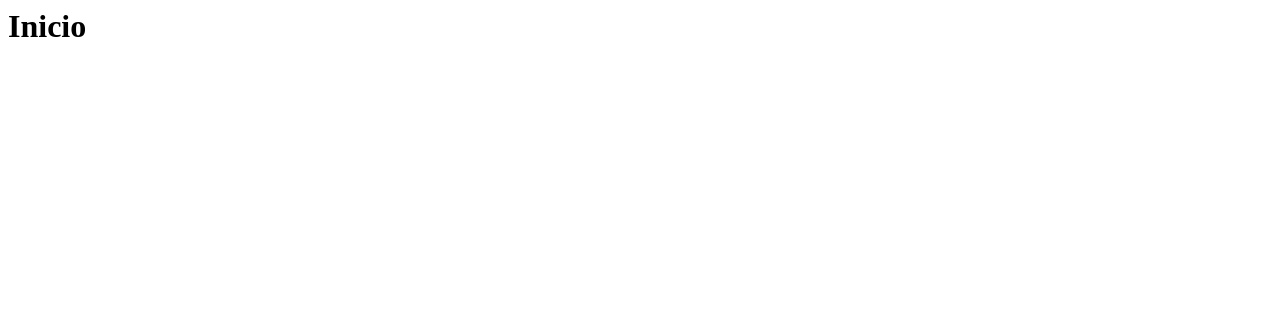
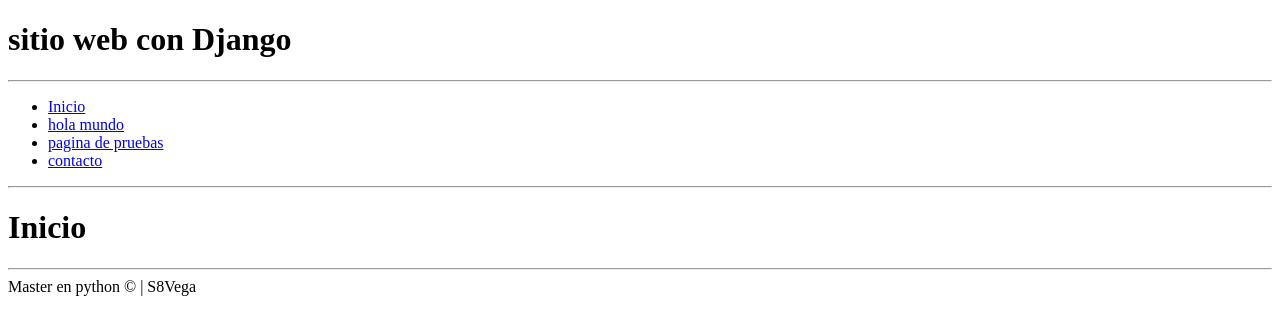
Before and after one commit to S8Vega/PracticaDjango, a Django app: page / in a window 1280 px wide. Before the commit the part shown is almost empty. Shown: the top 335 px of the page. Run offline with Django 3.2, Linux system fonts and the light colour scheme.

Commit message:
layout, bloques y herencia de plantillas

```diff
--- a/miapp/templates/hola_mundo.html
+++ b/miapp/templates/hola_mundo.html
@@ -1,2 +1,5 @@
+{% extends "layout.html"%} {% block title %}hola mundo {% endblock%}
+{%block content %}
 <h1>hola mundo</h1>
 <h3>soy Sebastian</h3>
+{% endblock%}
--- a/miapp/templates/index.html
+++ b/miapp/templates/index.html
@@ -1 +1,4 @@
+{% extends "layout.html"%} {% block title %}Inicio {% endblock%}
+{% block content %}
 <h1>Inicio</h1>
+{% endblock%}
--- /dev/null
+++ b/miapp/templates/layout.html
@@ -0,0 +1,29 @@
+<!DOCTYPE html>
+<html lang="es">
+  <head>
+    <meta charset="UTF-8" />
+    <title>{%block title%} {% endblock %} | S8Vega</title>
+  </head>
+  <body>
+    <h1>sitio web con Django</h1>
+    <hr />
+    <ul>
+      <li>
+        <a href="/inicio">Inicio</a>
+      </li>
+      <li>
+        <a href="/hola-mundo">hola mundo</a>
+      </li>
+      <li>
+        <a href="/pagina-pruebas">pagina de pruebas</a>
+      </li>
+      <li>
+        <a href="/contacto">contacto</a>
+      </li>
+    </ul>
+    <hr />
+    <div id="content">{%block content%} {% endblock %}</div>
+    <hr />
+    <footer>Master en python &copy; | S8Vega</footer>
+  </body>
+</html>
--- a/miapp/templates/pagina.html
+++ b/miapp/templates/pagina.html
@@ -1,2 +1,5 @@
+{% extends "layout.html"%} {% block title %} pagina de pruebas {% endblock%}
+{%block content %}
 <h1>Pagina de mi web</h1>
 <p>creado por Sebastian Vega</p>
+{% endblock%}
```
